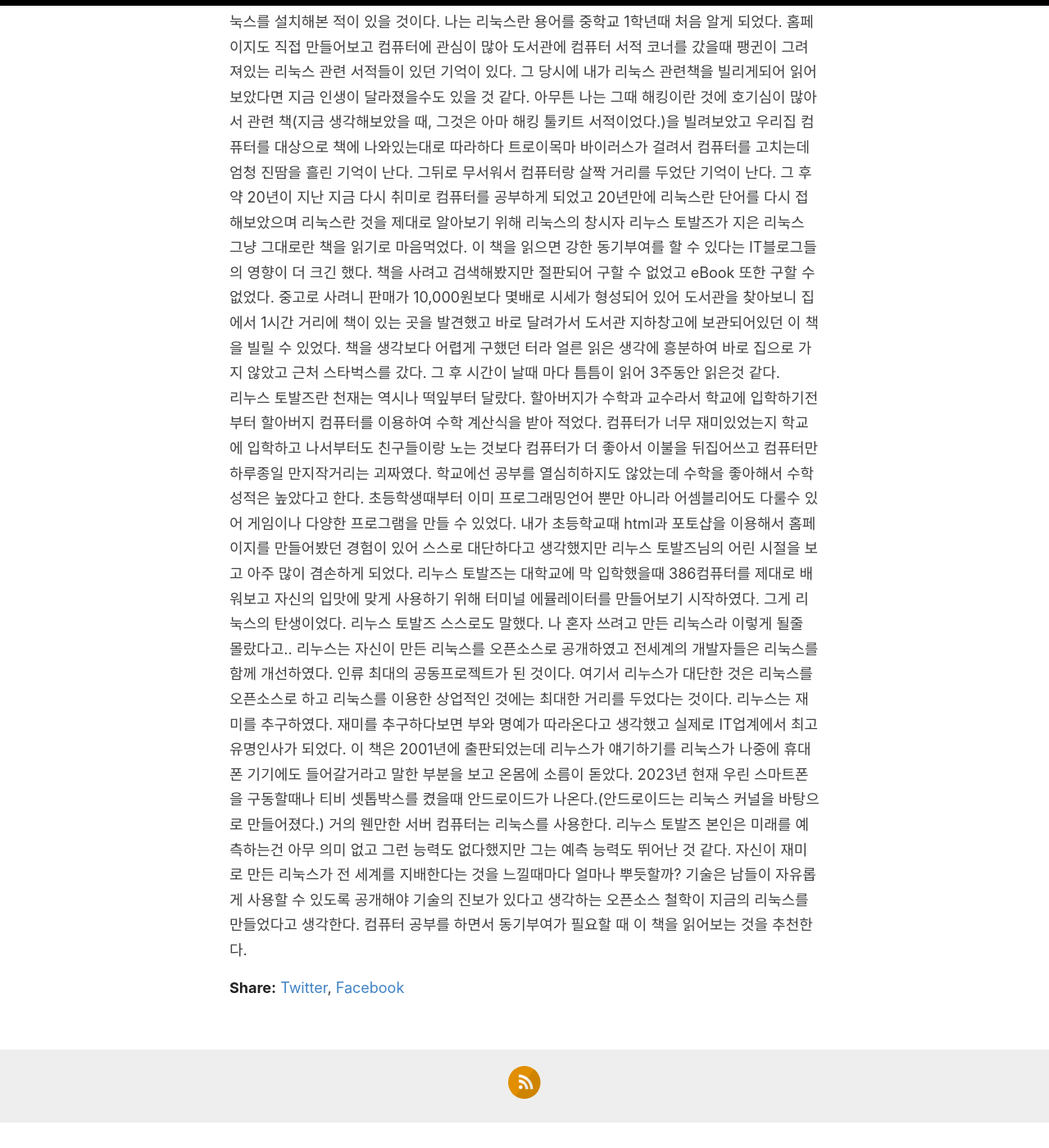
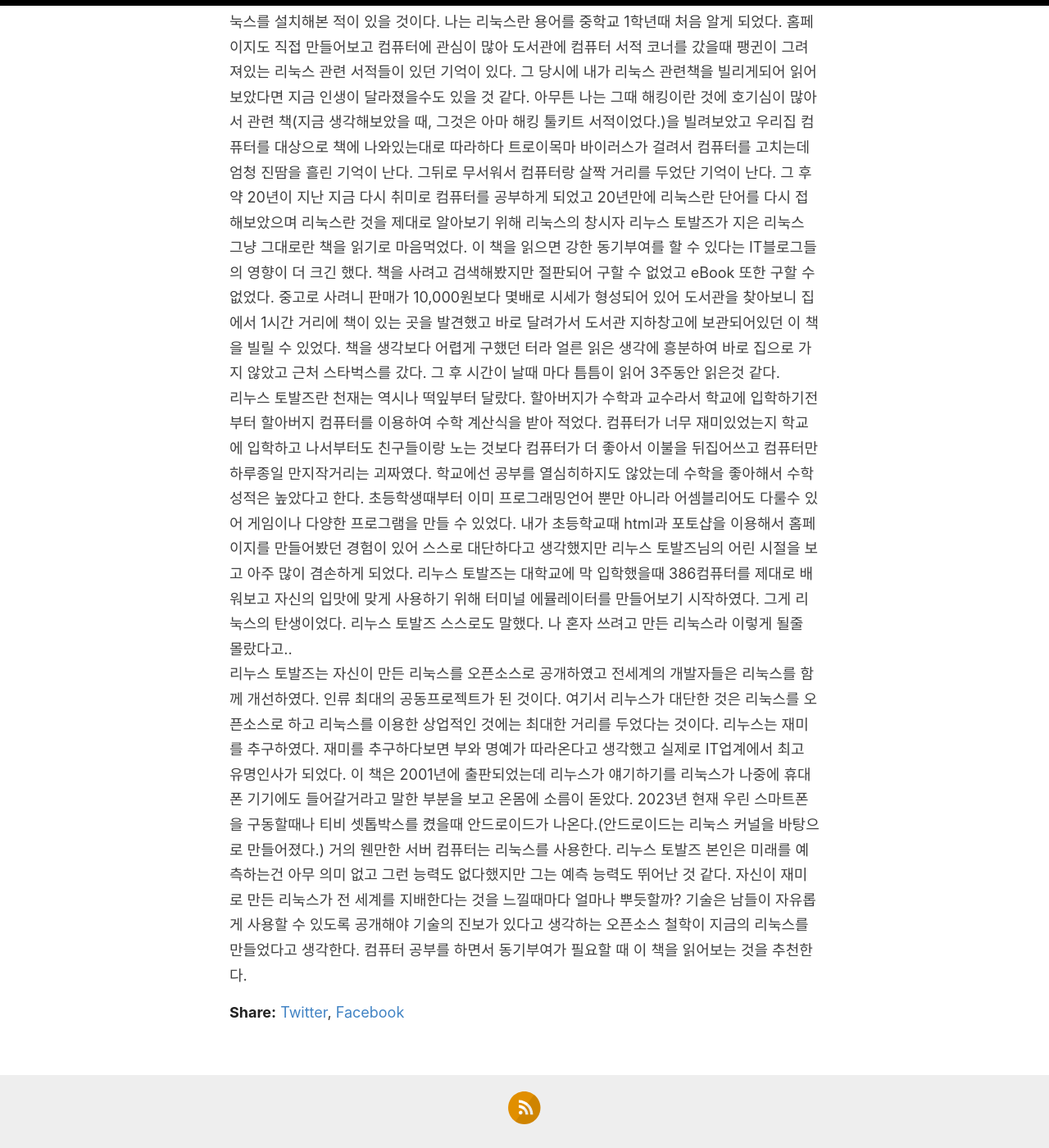
Before and after one commit to kabigon23/kabigon23.github.io, a Jekyll site: the page built from _posts/2023-2-13-linux-just-for-fun.md, in a window 1280 px wide and 1400 px high, scrolled down 926 px. Shown: the whole window at 82% size. Built offline with Jekyll 4.4.1, drawn with Linux system fonts in a browser that asks for light colours; before the commit the page ends 2296 px from its top, so only the background shows below that.

Commit message:
Update 2023-2-13-linux-just-for-fun.md

```diff
--- a/_posts/2023-2-13-linux-just-for-fun.md
+++ b/_posts/2023-2-13-linux-just-for-fun.md
@@ -13,4 +13,4 @@ categories: [Book, Linux]
  ---
  개발 공부를 하는 사람이라면 리눅스를 모르는 사람이 없다. 윈도우를 쓰든 맥을 쓰든 IT서적이나 강의를 들을 때 개발환경을 리눅스로 맞추라해서 버츄얼머신 등 가상머신 프로그램을 사용하여 리눅스를 설치해본 적이 있을 것이다. 나는 리눅스란 용어를 중학교 1학년때 처음 알게 되었다. 홈페이지도 직접 만들어보고 컴퓨터에 관심이 많아 도서관에 컴퓨터 서적 코너를 갔을때 팽귄이 그려져있는 리눅스 관련 서적들이 있던 기억이 있다. 그 당시에 내가 리눅스 관련책을 빌리게되어 읽어보았다면 지금 인생이 달라졌을수도 있을 것 같다. 아무튼 나는 그때 해킹이란 것에 호기심이 많아서 관련 책(지금 생각해보았을 때, 그것은 아마 해킹 툴키트 서적이었다.)을 빌려보았고 우리집 컴퓨터를 대상으로 책에 나와있는대로 따라하다 트로이목마 바이러스가 걸려서 컴퓨터를 고치는데 엄청 진땀을 흘린 기억이 난다. 그뒤로 무서워서 컴퓨터랑 살짝 거리를 두었단 기억이 난다. 그 후 약 20년이 지난 지금 다시 취미로 컴퓨터를 공부하게 되었고 20년만에 리눅스란 단어를 다시 접해보았으며 리눅스란 것을 제대로 알아보기 위해 리눅스의 창시자 리누스 토발즈가 지은 리눅스 그냥 그대로란 책을 읽기로 마음먹었다. 이 책을 읽으면 강한 동기부여를 할 수 있다는 IT블로그들의 영향이 더 크긴 했다. 책을 사려고 검색해봤지만 절판되어 구할 수 없었고 eBook 또한 구할 수 없었다. 중고로 사려니 판매가 10,000원보다 몇배로 시세가 형성되어 있어 도서관을 찾아보니 집에서 1시간 거리에 책이 있는 곳을 발견했고 바로 달려가서 도서관 지하창고에 보관되어있던 이 책을 빌릴 수 있었다. 책을 생각보다 어렵게 구했던 터라 얼른 읽은 생각에 흥분하여 바로 집으로 가지 않았고 근처 스타벅스를 갔다. 그 후 시간이 날때 마다 틈틈이 읽어 3주동안 읽은것 같다.
  리누스 토발즈란 천재는 역시나 떡잎부터 달랐다. 할아버지가 수학과 교수라서 학교에 입학하기전부터 할아버지 컴퓨터를 이용하여 수학 계산식을 받아 적었다. 컴퓨터가 너무 재미있었는지 학교에 입학하고 나서부터도 친구들이랑 노는 것보다 컴퓨터가 더 좋아서 이불을 뒤집어쓰고 컴퓨터만 하루종일 만지작거리는 괴짜였다. 학교에선 공부를 열심히하지도 않았는데 수학을 좋아해서 수학성적은 높았다고 한다. 초등학생때부터 이미 프로그래밍언어 뿐만 아니라 어셈블리어도 다룰수 있어 게임이나 다양한 프로그램을 만들 수 있었다. 내가 초등학교때 html과 포토샵을 이용해서 홈페이지를 만들어봤던 경험이 있어 스스로 대단하다고 생각했지만 리누스 토발즈님의 어린 시절을 보고 아주 많이 겸손하게 되었다. 리누스 토발즈는 대학교에 막 입학했을때 386컴퓨터를 제대로 배워보고 자신의 입맛에 맞게 사용하기 위해 터미널 에뮬레이터를 만들어보기 시작하였다. 그게 리눅스의 탄생이었다. 리누스 토발즈 스스로도 말했다. 나 혼자 쓰려고 만든 리눅스라 이렇게 될줄 몰랐다고..
- 리누스는 자신이 만든 리눅스를 오픈소스로 공개하였고 전세계의 개발자들은 리눅스를 함께 개선하였다. 인류 최대의 공동프로젝트가 된 것이다. 여기서 리누스가 대단한 것은 리눅스를 오픈소스로 하고 리눅스를 이용한 상업적인 것에는 최대한 거리를 두었다는 것이다. 리누스는 재미를 추구하였다. 재미를 추구하다보면 부와 명예가 따라온다고 생각했고 실제로 IT업계에서 최고 유명인사가 되었다. 이 책은 2001년에 출판되었는데 리누스가 얘기하기를 리눅스가 나중에 휴대폰 기기에도 들어갈거라고 말한 부분을 보고 온몸에 소름이 돋았다. 2023년 현재 우린 스마트폰을 구동할때나 티비 셋톱박스를 켰을때 안드로이드가 나온다.(안드로이드는 리눅스 커널을 바탕으로 만들어졌다.) 거의 웬만한 서버 컴퓨터는 리눅스를 사용한다. 리누스 토발즈 본인은 미래를 예측하는건 아무 의미 없고 그런 능력도 없다했지만 그는 예측 능력도 뛰어난 것 같다. 자신이 재미로 만든 리눅스가 전 세계를 지배한다는 것을 느낄때마다 얼마나 뿌듯할까? 기술은 남들이 자유롭게 사용할 수 있도록 공개해야 기술의 진보가 있다고 생각하는 오픈소스 철학이 지금의 리눅스를 만들었다고 생각한다. 컴퓨터 공부를 하면서 동기부여가 필요할 때 이 책을 읽어보는 것을 추천한다.
+ 리누스 토발즈는 자신이 만든 리눅스를 오픈소스로 공개하였고 전세계의 개발자들은 리눅스를 함께 개선하였다. 인류 최대의 공동프로젝트가 된 것이다. 여기서 리누스가 대단한 것은 리눅스를 오픈소스로 하고 리눅스를 이용한 상업적인 것에는 최대한 거리를 두었다는 것이다. 리누스는 재미를 추구하였다. 재미를 추구하다보면 부와 명예가 따라온다고 생각했고 실제로 IT업계에서 최고 유명인사가 되었다. 이 책은 2001년에 출판되었는데 리누스가 얘기하기를 리눅스가 나중에 휴대폰 기기에도 들어갈거라고 말한 부분을 보고 온몸에 소름이 돋았다. 2023년 현재 우린 스마트폰을 구동할때나 티비 셋톱박스를 켰을때 안드로이드가 나온다.(안드로이드는 리눅스 커널을 바탕으로 만들어졌다.) 거의 웬만한 서버 컴퓨터는 리눅스를 사용한다. 리누스 토발즈 본인은 미래를 예측하는건 아무 의미 없고 그런 능력도 없다했지만 그는 예측 능력도 뛰어난 것 같다. 자신이 재미로 만든 리눅스가 전 세계를 지배한다는 것을 느낄때마다 얼마나 뿌듯할까? 기술은 남들이 자유롭게 사용할 수 있도록 공개해야 기술의 진보가 있다고 생각하는 오픈소스 철학이 지금의 리눅스를 만들었다고 생각한다. 컴퓨터 공부를 하면서 동기부여가 필요할 때 이 책을 읽어보는 것을 추천한다.
```
